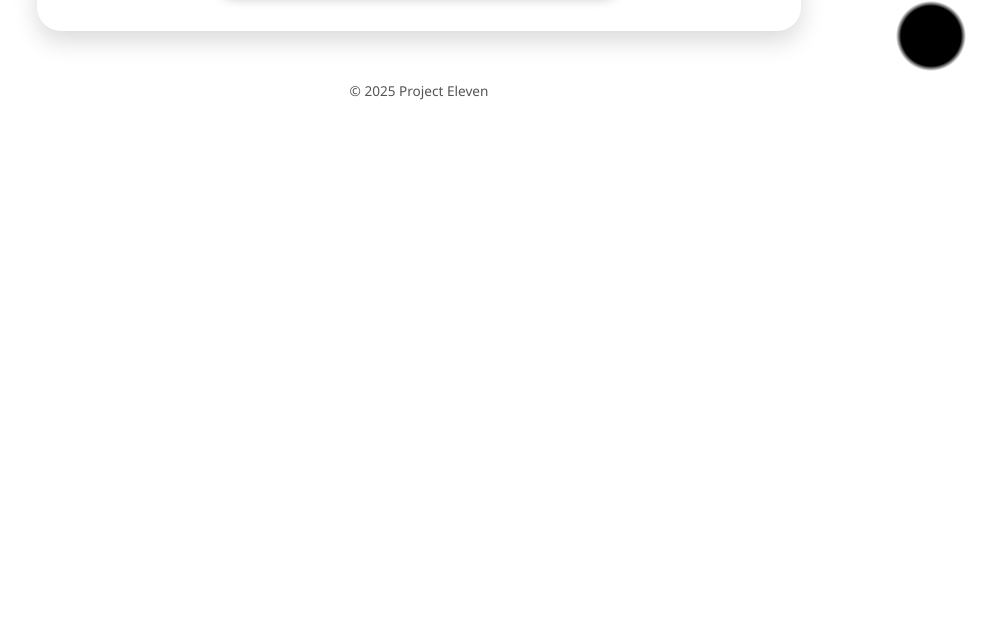
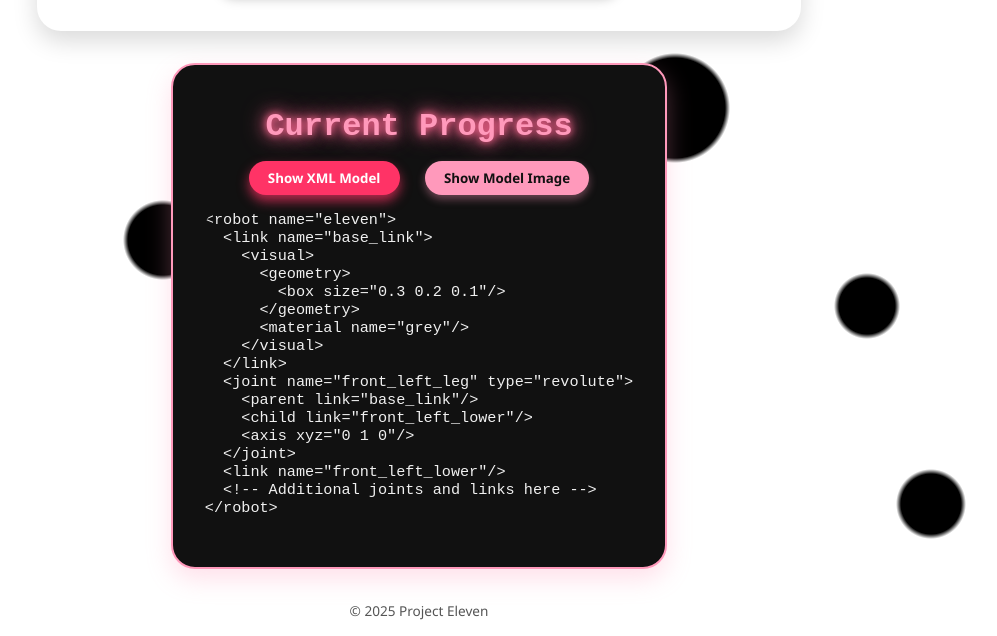
Before and after one commit to Sjschhabra/project-eleven.github.io, a plain HTML site: page index.html in a window 1280 px wide. Shown: the part 684-1320 px from the top of the page, without its empty margins (221-1218 px from the left). Before the commit the page ends 800 px from the top, so only its background shows below. Drawn offline with Linux system fonts and the light colour scheme.

Commit message:
Update index.html

```diff
--- a/index.html
+++ b/index.html
@@ -43,7 +43,7 @@
       z-index: 10;
     }
 
-    main {
+    main, section {
       max-width: 700px;
       background: white;
       padding: 2rem;
@@ -55,7 +55,7 @@
       position: relative;
     }
 
-    main:hover {
+    main:hover, section:hover {
       transform: translateY(-5px);
       box-shadow: 0 15px 30px rgba(0, 0, 0, 0.2);
     }
@@ -92,6 +92,83 @@
     a:hover {
       color: #ff99bb;
     }
+
+    /* New section styling */
+    section#current-progress {
+      font-family: 'Courier New', Courier, monospace;
+      text-align: left;
+      background: #111;
+      color: #f0f0f0;
+      font-size: 0.95rem;
+      box-shadow: 0 10px 25px rgba(255, 153, 187, 0.3);
+      border: 2px solid #ff99bb;
+      border-radius: 1.5rem;
+      padding: 1rem 2rem 2rem;
+    }
+
+    section#current-progress h2 {
+      font-size: 2rem;
+      font-weight: 900;
+      color: #ff99bb;
+      margin-bottom: 1rem;
+      text-shadow: 1px 1px 5px rgba(255, 153, 187, 0.7);
+      animation: glow 2s ease-in-out infinite alternate;
+      text-align: center;
+    }
+
+    @keyframes glow {
+      from {
+        text-shadow: 0 0 5px #ff99bb, 0 0 10px #ff99bb, 0 0 20px #ff99bb;
+      }
+      to {
+        text-shadow: 0 0 10px #ff3366, 0 0 20px #ff3366, 0 0 30px #ff3366;
+      }
+    }
+
+    /* Toggle Button Styling */
+    .toggle-buttons {
+      text-align: center;
+      margin-bottom: 1rem;
+    }
+
+    .toggle-buttons button {
+      background: #ff99bb;
+      border: none;
+      border-radius: 25px;
+      color: #111;
+      font-weight: bold;
+      padding: 0.5rem 1.2rem;
+      margin: 0 0.5rem;
+      cursor: pointer;
+      transition: background 0.3s ease, color 0.3s ease;
+      font-family: 'Segoe UI', Tahoma, Geneva, Verdana, sans-serif;
+      box-shadow: 0 4px 8px rgba(255, 153, 187, 0.4);
+    }
+
+    .toggle-buttons button:hover, .toggle-buttons button.active {
+      background: #ff3366;
+      color: white;
+      box-shadow: 0 6px 12px rgba(255, 51, 102, 0.7);
+    }
+
+    pre {
+      white-space: pre-wrap;
+      overflow-x: auto;
+      max-height: 350px;
+      margin: 0;
+    }
+
+    #xml-content, #image-content {
+      display: none;
+      border-radius: 1rem;
+    }
+
+    #image-content img {
+      box-shadow: 0 4px 12px rgba(255, 153, 187, 0.6);
+      border-radius: 1rem;
+      max-height: 350px;
+      object-fit: contain;
+    }
   </style>
 </head>
 <body>
@@ -101,6 +178,61 @@
     <p>Our mission is to explore advanced robotics, control systems, and artificial intelligence through realistic and dynamic robot design.</p>
     <img src="https://raw.githubusercontent.com/Sjschhabra/project-eleven.github.io/refs/heads/main/img/Eleven_model.png" alt="Robotic Dog - Project Eleven" />
   </main>
+
+  <section id="current-progress">
+    <h2>Current Progress</h2>
+
+    <div class="toggle-buttons">
+      <button id="show-xml" class="active">Show XML Model</button>
+      <button id="show-image">Show Model Image</button>
+    </div>
+
+    <pre id="xml-content" style="display: block;">
+&lt;robot name="eleven"&gt;
+  &lt;link name="base_link"&gt;
+    &lt;visual&gt;
+      &lt;geometry&gt;
+        &lt;box size="0.3 0.2 0.1"/&gt;
+      &lt;/geometry&gt;
+      &lt;material name="grey"/&gt;
+    &lt;/visual&gt;
+  &lt;/link&gt;
+  &lt;joint name="front_left_leg" type="revolute"&gt;
+    &lt;parent link="base_link"/&gt;
+    &lt;child link="front_left_lower"/&gt;
+    &lt;axis xyz="0 1 0"/&gt;
+  &lt;/joint&gt;
+  &lt;link name="front_left_lower"/&gt;
+  &lt;!-- Additional joints and links here --&gt;
+&lt;/robot&gt;
+    </pre>
+
+    <div id="image-content">
+      <img src="https://raw.githubusercontent.com/Sjschhabra/project-eleven.github.io/refs/heads/main/img/Eleven_protoype_xml.png" alt="Robot XML Model Image" />
+    </div>
+  </section>
+
   <footer>© 2025 Project Eleven</footer>
+
+  <script>
+    const showXmlBtn = document.getElementById('show-xml');
+    const showImageBtn = document.getElementById('show-image');
+    const xmlContent = document.getElementById('xml-content');
+    const imageContent = document.getElementById('image-content');
+
+    showXmlBtn.addEventListener('click', () => {
+      xmlContent.style.display = 'block';
+      imageContent.style.display = 'none';
+      showXmlBtn.classList.add('active');
+      showImageBtn.classList.remove('active');
+    });
+
+    showImageBtn.addEventListener('click', () => {
+      xmlContent.style.display = 'none';
+      imageContent.style.display = 'block';
+      showImageBtn.classList.add('active');
+      showXmlBtn.classList.remove('active');
+    });
+  </script>
 </body>
 </html>
```
